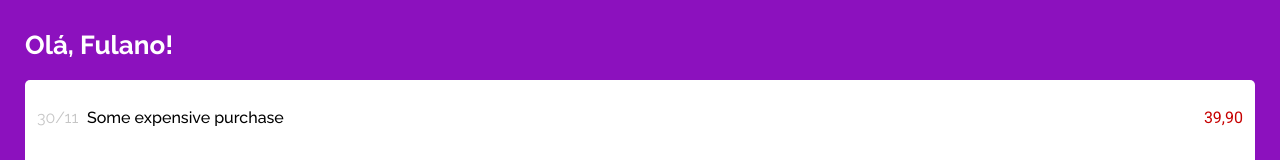
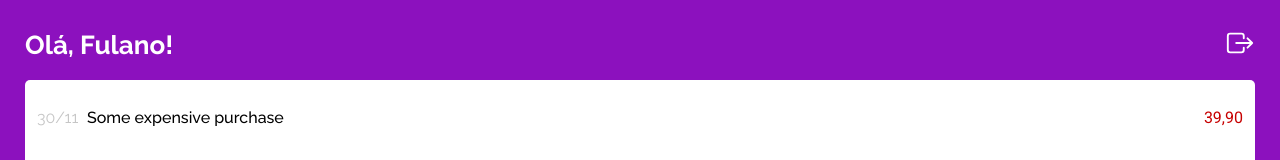
Before and after one commit to shemlouk/MyWallet_front-end, a React (Create React App) app: page /home in a window 1280 px wide. Shown: the top 160 px of the page. Built offline with nearby package versions, Linux system fonts and the light colour scheme; a web font is replaced by a local one.

Commit message:
chore: add go back button ui to Header component

```diff
--- a/src/layout/Header/index.js
+++ b/src/layout/Header/index.js
@@ -4,9 +4,12 @@ const Header = ({ children, hideButton }) => {
   return (
     <S.Container>
       <S.PageTitle>{children}</S.PageTitle>
-      <S.SignOutButton {...{ hideButton }}>
+      <S.Button hideButton={hideButton}>
         <ion-icon name="exit-outline"></ion-icon>
-      </S.SignOutButton>
+      </S.Button>
+      <S.Button hideButton={!hideButton}>
+        <ion-icon name="arrow-back-outline"></ion-icon>
+      </S.Button>
     </S.Container>
   );
 };
--- a/src/layout/Header/style.js
+++ b/src/layout/Header/style.js
@@ -19,8 +19,9 @@ export const PageTitle = styled.h1`
   user-select: none;
 `;
 
-export const SignOutButton = styled.div`
+export const Button = styled.div`
   display: ${({ hideButton }) => hideButton && "none"};
+  height: 30px;
   ion-icon {
     width: 30px;
     height: 30px;
```
